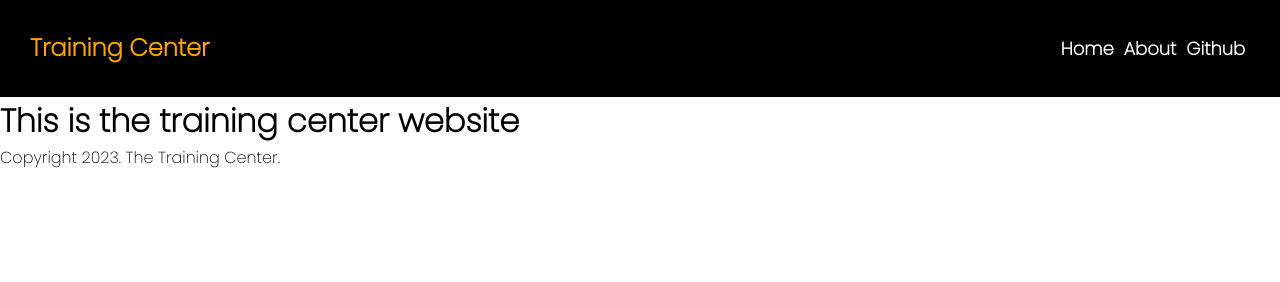
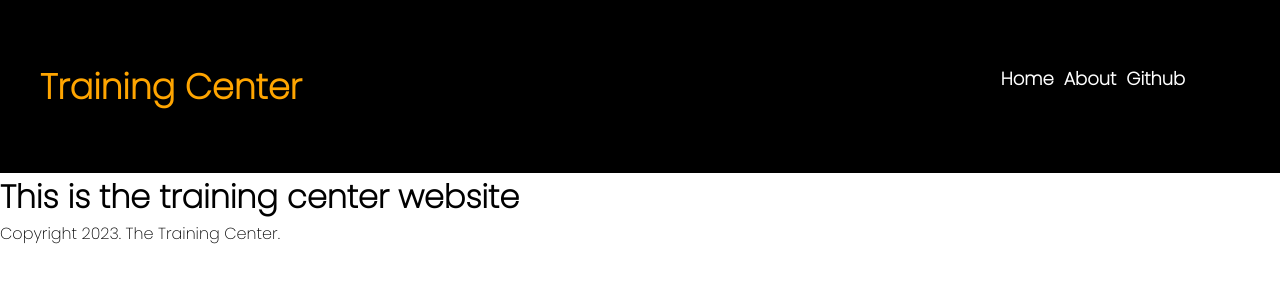
Before and after one commit to kowais915/Training-center, a Gatsby site: page / in a window 1280 px wide. Built offline with nearby package versions, Linux system fonts and the light colour scheme; Gatsby itself is replaced by a stand-in of ours.

Commit message:
minor changes to the navbar styles

```diff
--- a/src/components/Navbar.js
+++ b/src/components/Navbar.js
@@ -1,13 +1,13 @@
 import React from 'react'
 import  {Link } from 'gatsby';
-import {navbar, flexLinks, link, li} from '../styles/navbar.module.css';
+import {navbar, flexLinks, link, li, title} from '../styles/navbar.module.css';
 
 
 const Navbar= () => {
     return (
             <nav className={navbar}>
                 {/* site title */}
-                <h2>Training Center</h2>
+                <h1 className={title}>Training Center</h1>
 
 
                 {/* links */}
--- a/src/styles/navbar.module.css
+++ b/src/styles/navbar.module.css
@@ -2,13 +2,14 @@
     display: flex;
     background-color: black;
     color: orange;
-    padding: 30px 30px;
+    padding: 60px 40px;
     justify-content: space-between;
 }
 
 .flexLinks{
     display: flex;
     justify-content: space-around;
+    margin-right: 50px;
 
 }
 
@@ -26,3 +27,8 @@
     font-size: large;
     font-weight: bold;
 }
+
+.title{
+    font-weight: Bold;
+    font-size: 35px;
+}
```
